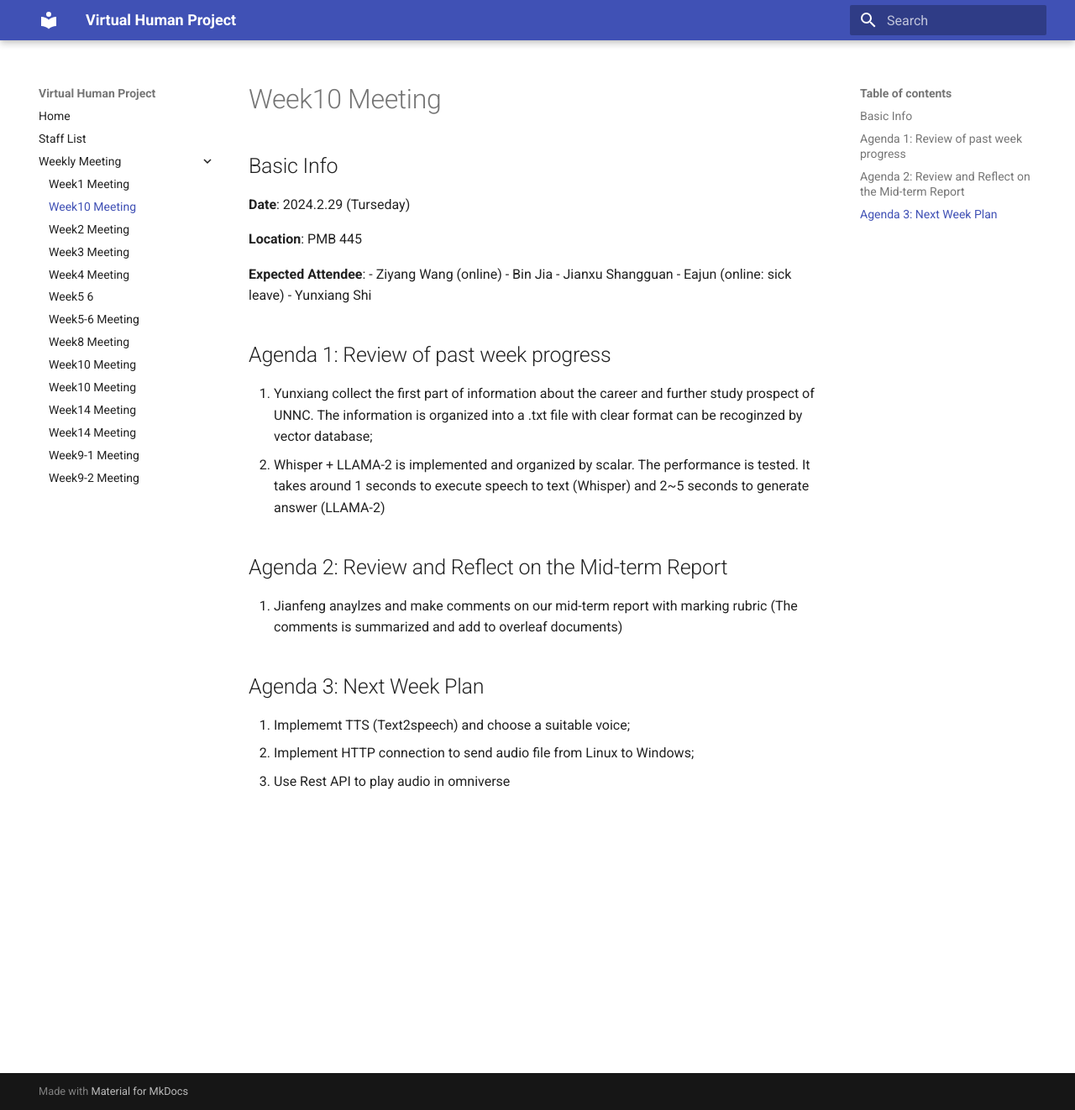
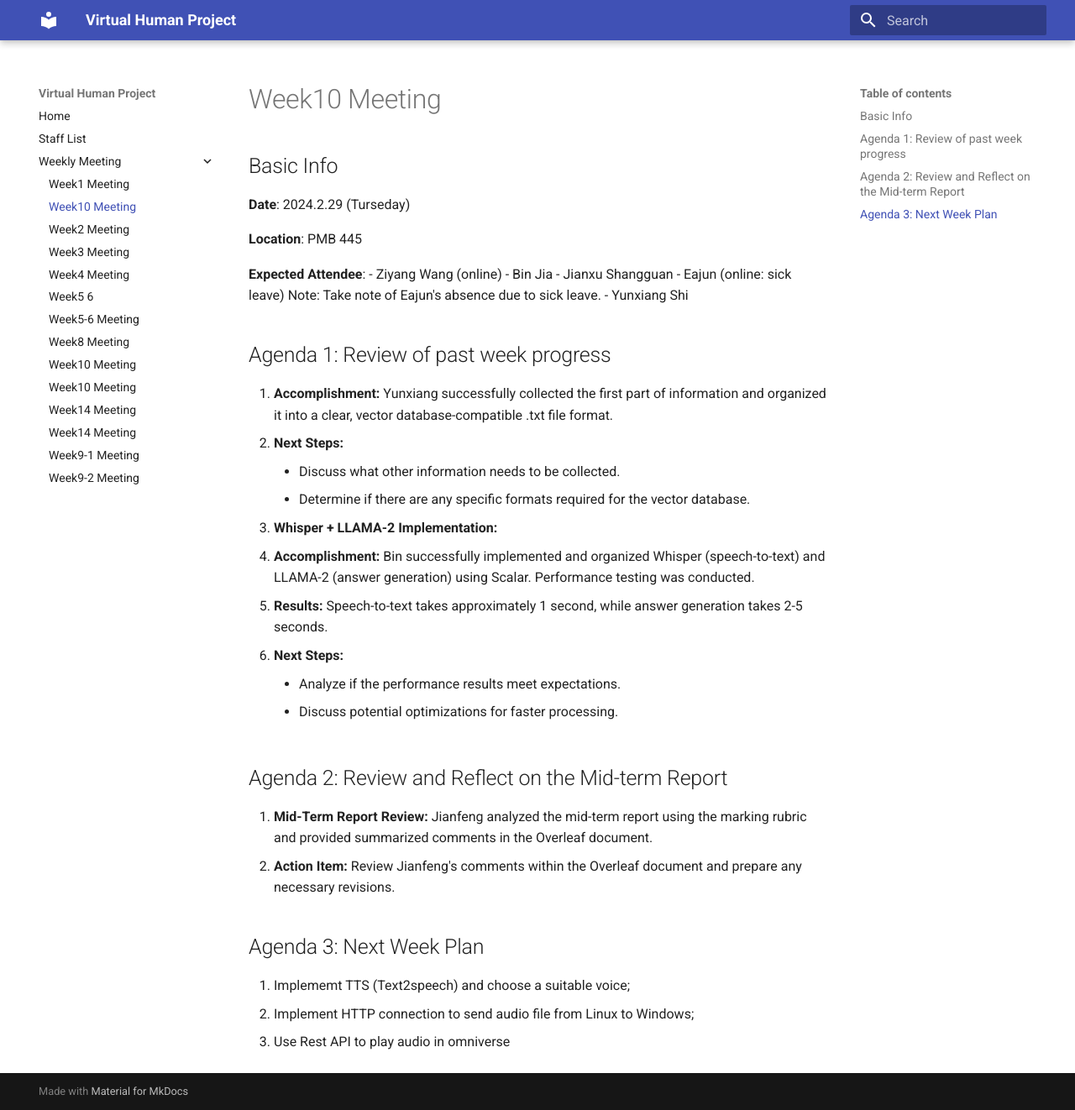
Before and after one commit to g202312/g202312.github.io, an MkDocs documentation site: the page built from docs/Weekly Meeting/Week10.md, in a window 1280 px wide and 1322 px high. Shown: the whole window at 84% size. Built offline with MkDocs 1.6.1 and Material for MkDocs 9.7.7, drawn with Linux system fonts in a browser that asks for light colours.

Commit message:
update week10 weekly summary

```diff
--- a/docs/Weekly Meeting/Week10.md
+++ b/docs/Weekly Meeting/Week10.md
@@ -8,15 +8,25 @@
 - Ziyang Wang (online)
 - Bin Jia
 - Jianxu Shangguan
-- Eajun (online: sick leave)
+- Eajun (online: sick leave)  Note: Take note of Eajun's absence due to sick leave.
 - Yunxiang Shi
 
 ## Agenda 1: Review of past week progress
-1. Yunxiang collect the first part of information about the career and further study prospect of UNNC. The information is organized into a .txt file with clear format can be recoginzed by vector database;
-2. Whisper + LLAMA-2 is implemented and organized by scalar. The performance is tested. It takes around 1 seconds to execute speech to text (Whisper) and 2~5 seconds to generate answer (LLAMA-2)
+
+1. **Accomplishment:** Yunxiang successfully collected the first part of information and organized it into a clear, vector database-compatible .txt file format.
+- **Next Steps:**
+    - Discuss what other information needs to be collected.
+    - Determine if there are any specific formats required for the vector database.
+2. **Whisper + LLAMA-2 Implementation:**
+- **Accomplishment:** Bin successfully implemented and organized Whisper (speech-to-text) and LLAMA-2 (answer generation) using Scalar. Performance testing was conducted.
+- **Results:** Speech-to-text takes approximately 1 second, while answer generation takes 2-5 seconds.
+- **Next Steps:**
+    - Analyze if the performance results meet expectations.
+    - Discuss potential optimizations for faster processing.
 
 ## Agenda 2: Review and Reflect on the Mid-term Report
-1. Jianfeng anaylzes and make comments on our mid-term report with marking rubric (The comments is summarized and add to overleaf documents)
+1. **Mid-Term Report Review:** Jianfeng analyzed the mid-term report using the marking rubric and provided summarized comments in the Overleaf document.
+- **Action Item:** Review Jianfeng's comments within the Overleaf document and prepare any necessary revisions.
 
 ## Agenda 3: Next Week Plan
 1. Implememt TTS (Text2speech) and choose a suitable voice;
```
